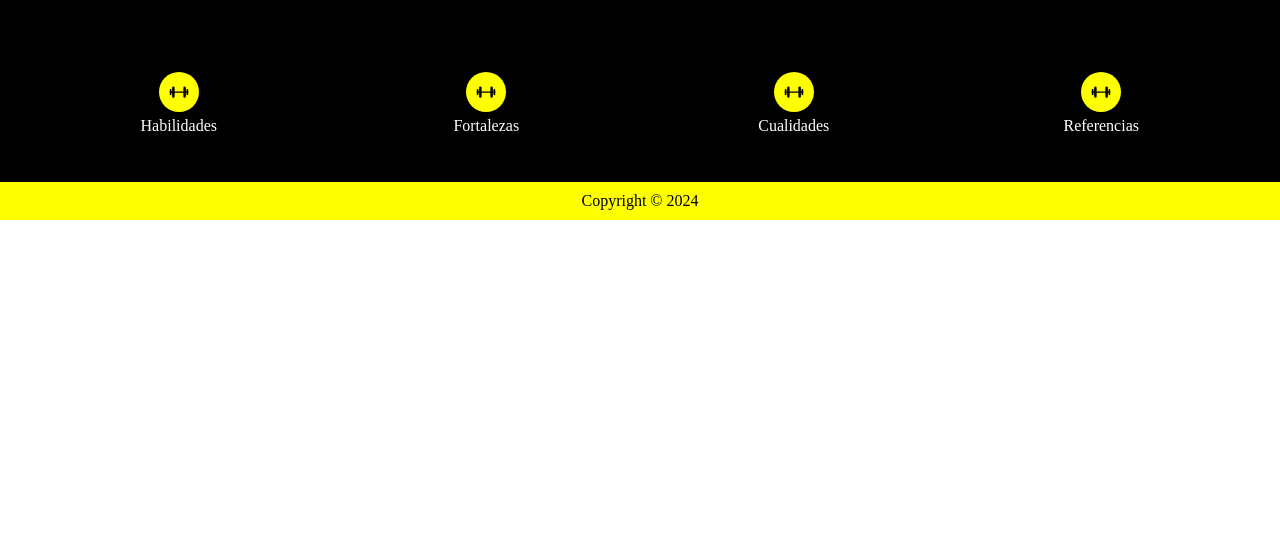
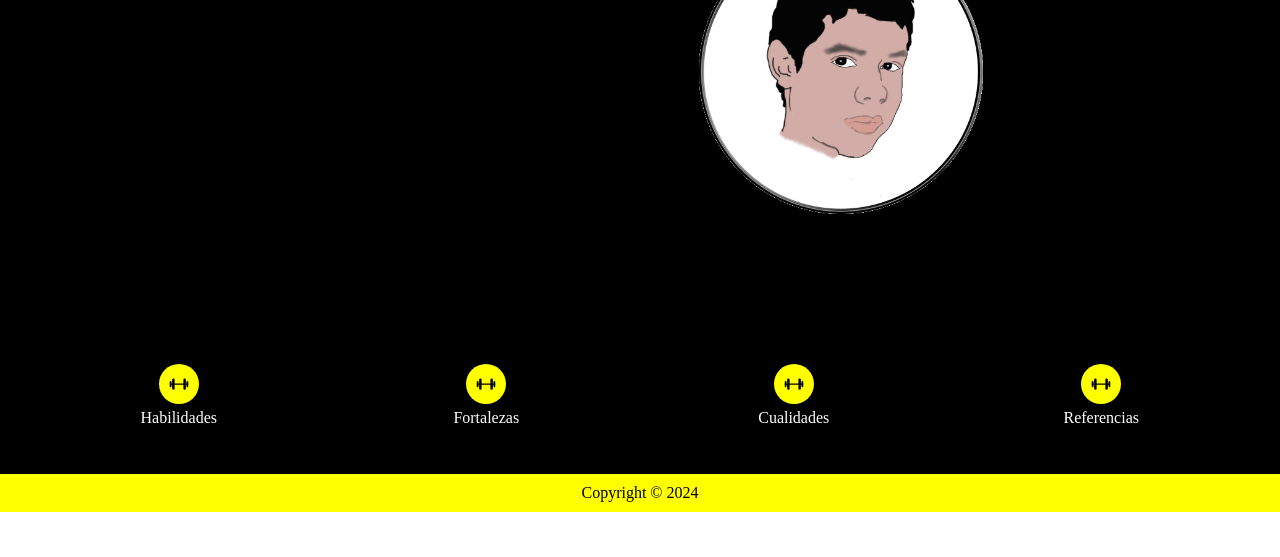
Before and after one commit to Pablo497/portfolio, a plain HTML site: page index.html in a window 1280 px wide. Shown: the part 243-800 px from the top of the page. Drawn offline with Linux system fonts and the light colour scheme.

Commit message:
Update index.html

```diff
--- a/index.html
+++ b/index.html
@@ -28,7 +28,7 @@
 			<p style="color: #fff;"> Necesitas un sitio web? ¡ Hagamoslo ! Soy Pablo Mercado, Desarrollador frontend con html, css y javascript. Mas de 4 años de experiencia, creo tu proyecto desde cero según tus requerimientos y lo llevo a lo mas alto, <strong>hablemos</strong>. </p>
 		</div>
 		<div>
-			<img src="#" alt="Imagen">
+			<img src="car.png" alt="Imagen" style="width:400px;">
 		</div>
 	</main>
 
```
